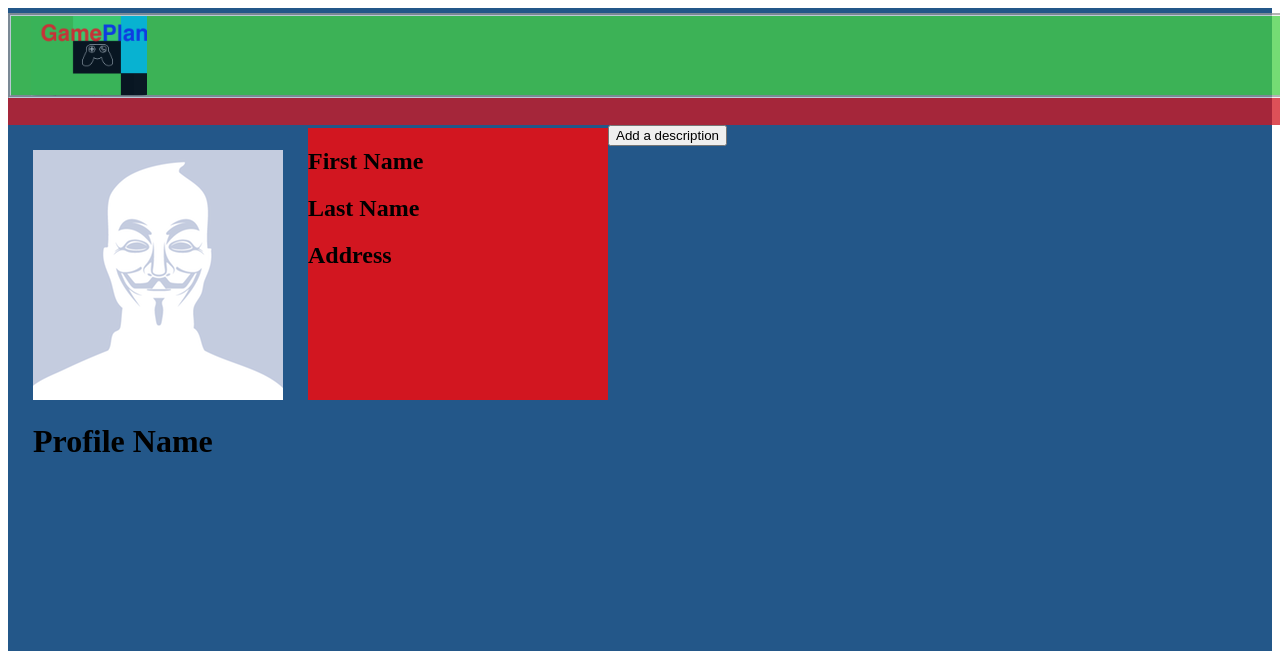
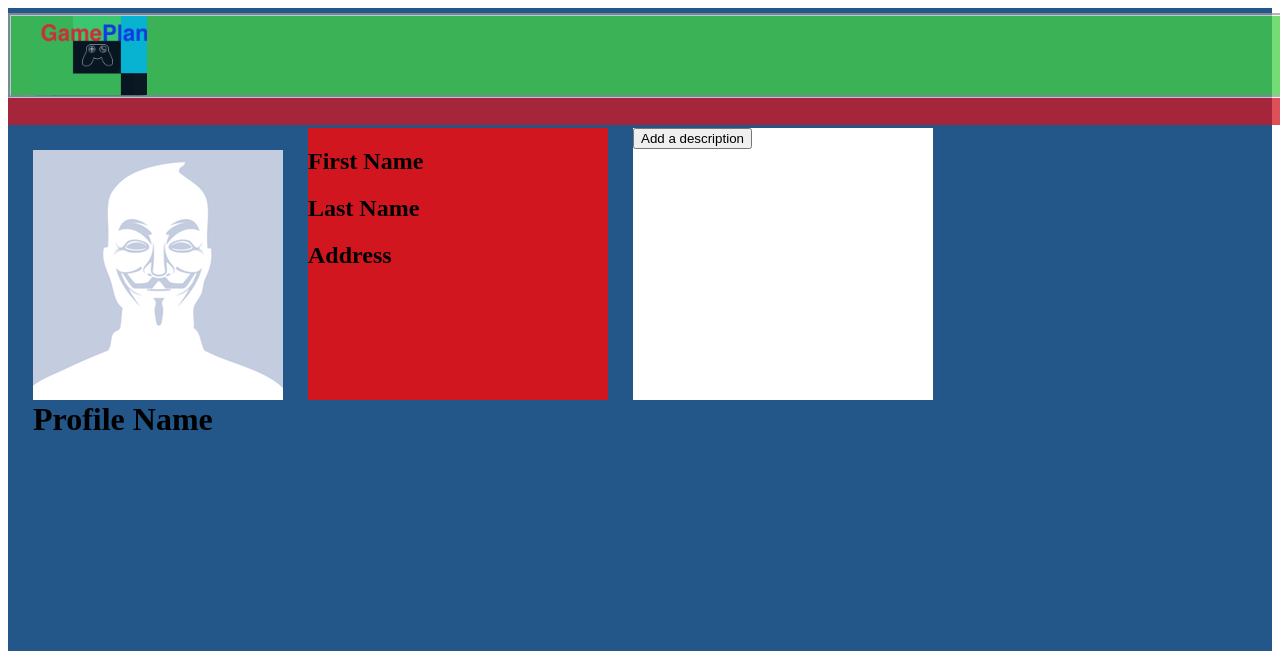
Before and after one commit to clocksin-nick-wm/GamePlan, a PHP site: page /Profile.html in a window 1280 px wide. Shown: the top 651 px of the page. Run offline with PHP 8.4, Linux system fonts and the light colour scheme.

Commit message:
Fixed an error. Maybe?

```diff
--- a/Styles_Index.css
+++ b/Styles_Index.css
@@ -86,7 +86,6 @@
     height: 272px;
     background-color: #D21620;
 }
-<<<<<<< HEAD
 #Space_1{
     width: 100%;
     height: 5px;
@@ -108,14 +107,14 @@
     float: left;
     color: #FDFFFC;
 }
-#News_Info_Index{
+#News_Info_Index {
     width: 32%;
     height: 500px;
     margin-left: 10px;
     background-color: #FDFFFC;
     float: left;
     color: #1D279B;
-=======
+}
 #description{
     float: left;
     margin-left: 25px;
@@ -123,5 +122,4 @@
     width: 300px;
     height: 272px;
     background-color: white;
->>>>>>> bf78b05929b845304918958b782d23035fc69d55
 }
```
